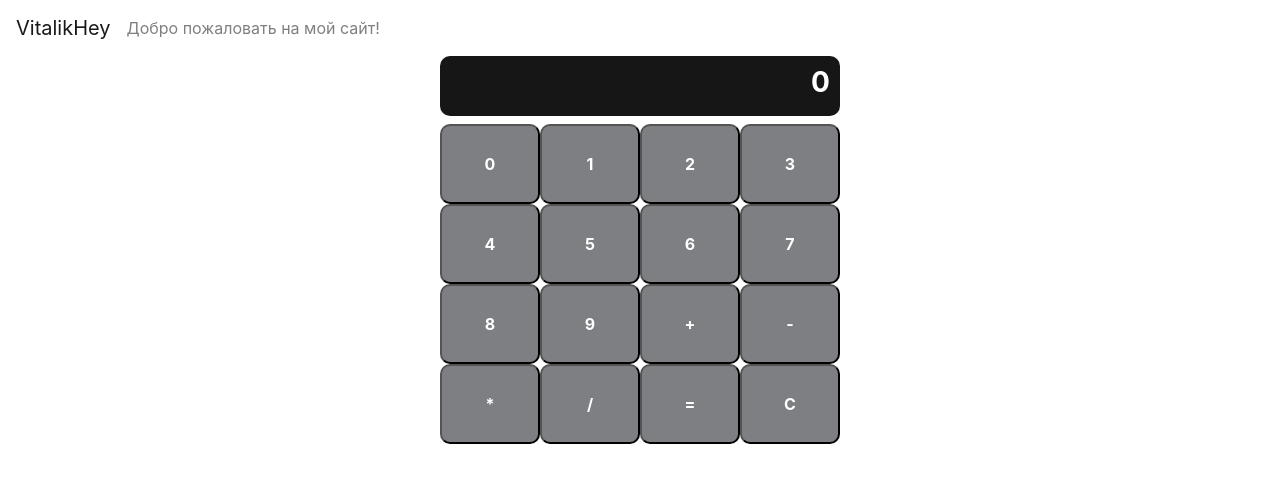
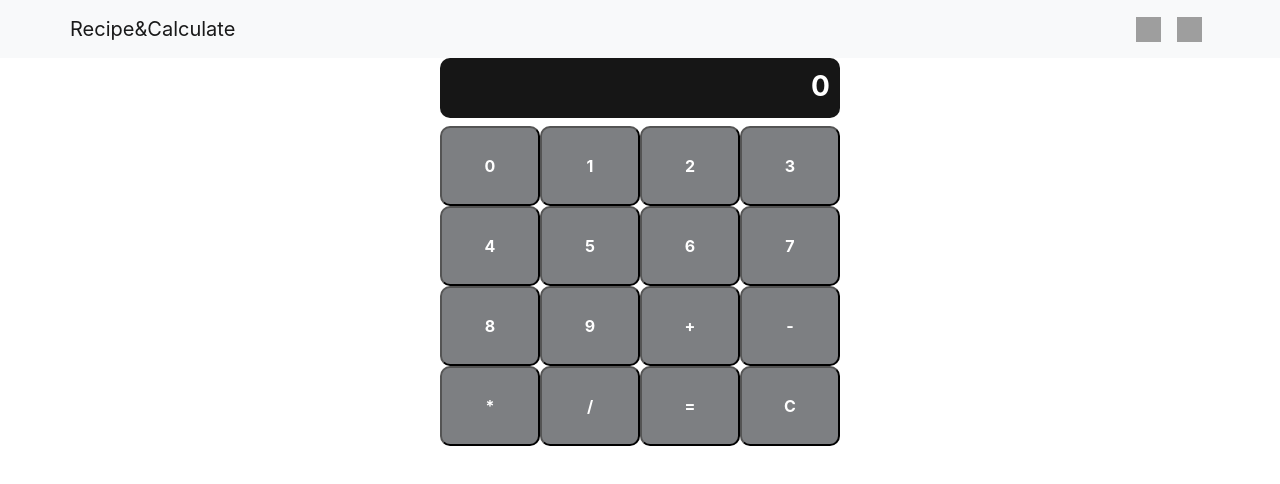
Before and after one commit to VitalikHey/Weather-Calculator, a React (Create React App) app in the folder my-app/: page / in a window 1280 px wide. Shown: the top 484 px of the page. Built offline with nearby package versions, Linux system fonts and the light colour scheme; grey boxes are pictures that could not be loaded.

Commit message:
Add brand, new icons in navbar

```diff
--- a/my-app/package.json
+++ b/my-app/package.json
@@ -10,6 +10,7 @@
     "react": "^18.2.0",
     "react-bootstrap": "^2.10.2",
     "react-dom": "^18.2.0",
+    "react-router-dom": "^6.22.3",
     "react-scripts": "5.0.1",
     "web-vitals": "^2.1.4"
   },
--- a/my-app/public/index.html
+++ b/my-app/public/index.html
@@ -24,7 +24,7 @@
       work correctly both with client-side routing and a non-root public URL.
       Learn how to configure a non-root public URL by running `npm run build`.
     -->
-    <title>React App</title>
+    <title>Recipe&Calculate</title>
   </head>
   <body>
     <noscript>You need to enable JavaScript to run this app.</noscript>
--- a/my-app/src/app/App.js
+++ b/my-app/src/app/App.js
@@ -2,15 +2,13 @@ import "./App.css";
 import "../components/calculate/Calculate"
 import Calculate from "../components/calculate/Calculate";
 import MainNavbar from "../components/navbar/MainNavbar";
+// import { BrowserRouter as Router, Route, Routes } from 'react-router-dom';
 
 function App() {
-    //Нужно будет сделать навигационную панель
   return (
     <div>
         <MainNavbar/>
-        <div className="position">
-            <Calculate/>
-        </div>
+        <Calculate/>
     </div>
   );
 }
--- a/my-app/src/components/calculate/calculateStyle.css
+++ b/my-app/src/components/calculate/calculateStyle.css
@@ -25,7 +25,7 @@
 .result {
     font-weight: bold;
     padding-right: 10px;
-    padding-top: 10px;
+    padding-top: 12px;
     height: 60px;
     width: 400px;
     border-radius: 10px;
--- a/my-app/src/components/navbar/MainNavbar.css
+++ b/my-app/src/components/navbar/MainNavbar.css
@@ -0,0 +1,3 @@
+.position-icon-calculate {
+
+}
--- a/my-app/src/components/navbar/MainNavbar.js
+++ b/my-app/src/components/navbar/MainNavbar.js
@@ -1,15 +1,34 @@
 import React from "react";
 import "bootstrap/dist/css/bootstrap.min.css"
-import { Navbar } from "react-bootstrap"
+import { Navbar, Container, Nav } from "react-bootstrap"
+import iconCalculate from "../../images/iconCalculate.png"
+import iconRecipe from "../../images/iconRecipe.png"
 
 function MainNavbar() {
     return (
         <div>
-            <Navbar>
-                <Navbar.Brand>VitalikHey</Navbar.Brand>
-                <Navbar.Text>
-                    Добро пожаловать на мой сайт!
-                </Navbar.Text>
+            <Navbar bg="light">
+                <Container>
+                    <Navbar.Brand href="/App">Recipe&Calculate</Navbar.Brand>
+                    <Nav className="ms-auto">
+                        <Nav.Link href="/App">
+                            <img
+                                alt="App"
+                                src={iconCalculate}
+                                height="25px"
+                                width="25px"
+                            />
+                        </Nav.Link>
+                        <Nav.Link href="/App">
+                            <img
+                                alt="App"
+                                src={iconRecipe}
+                                height="25px"
+                                width="25px"
+                            />
+                        </Nav.Link>
+                    </Nav>
+                </Container>
             </Navbar>
         </div>
     )
--- /dev/null
+++ b/my-app/src/components/navbar/styleNavbar.js
@@ -0,0 +1,5 @@
+const styleIcons = {
+    paddingBottom: "0px",
+    paddingTop: "0px",
+    paddingLeft: "5px"
+}
```
Also changed, not shown: my-app/src/pages/Home.js (added, +10 -0 lines), my-app/src/pages/PageCalculate.js (added, +14 -0 lines), 1 other file (tests, documents, lock files or other folders).
